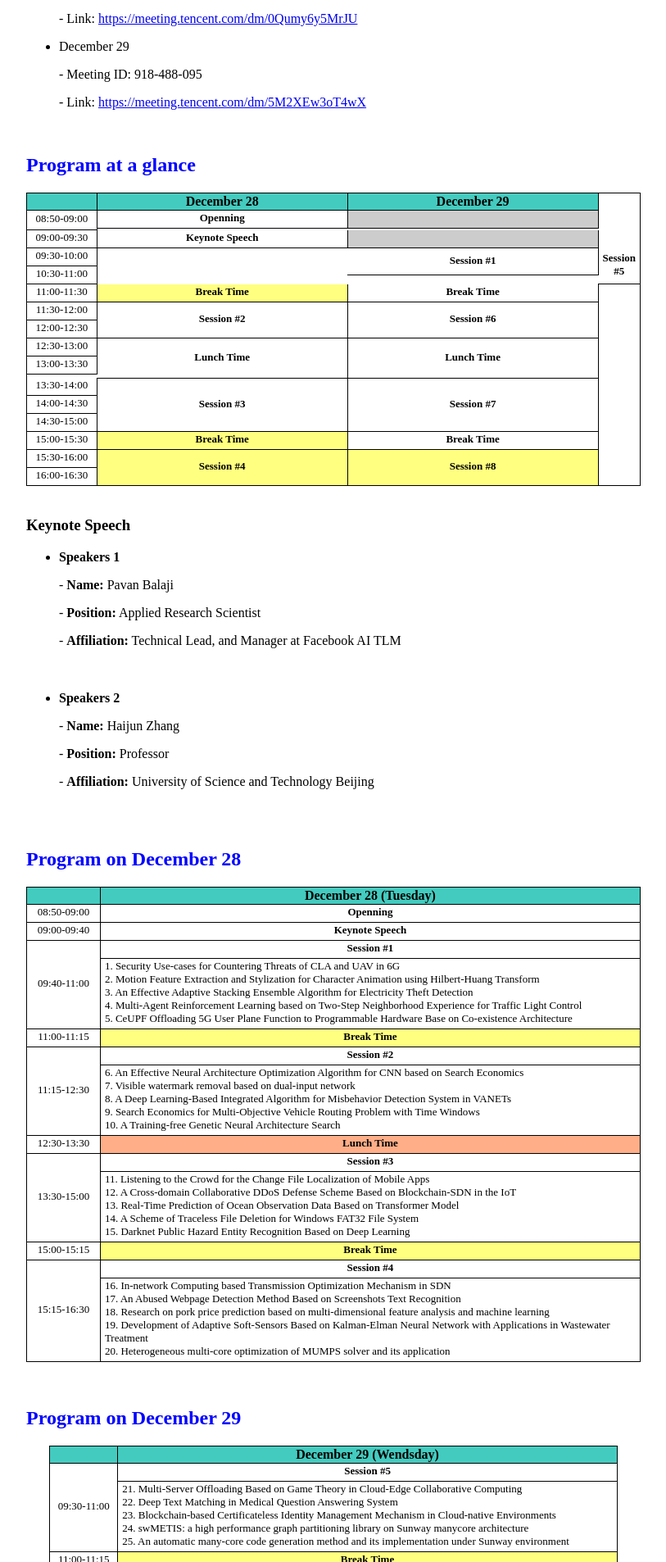
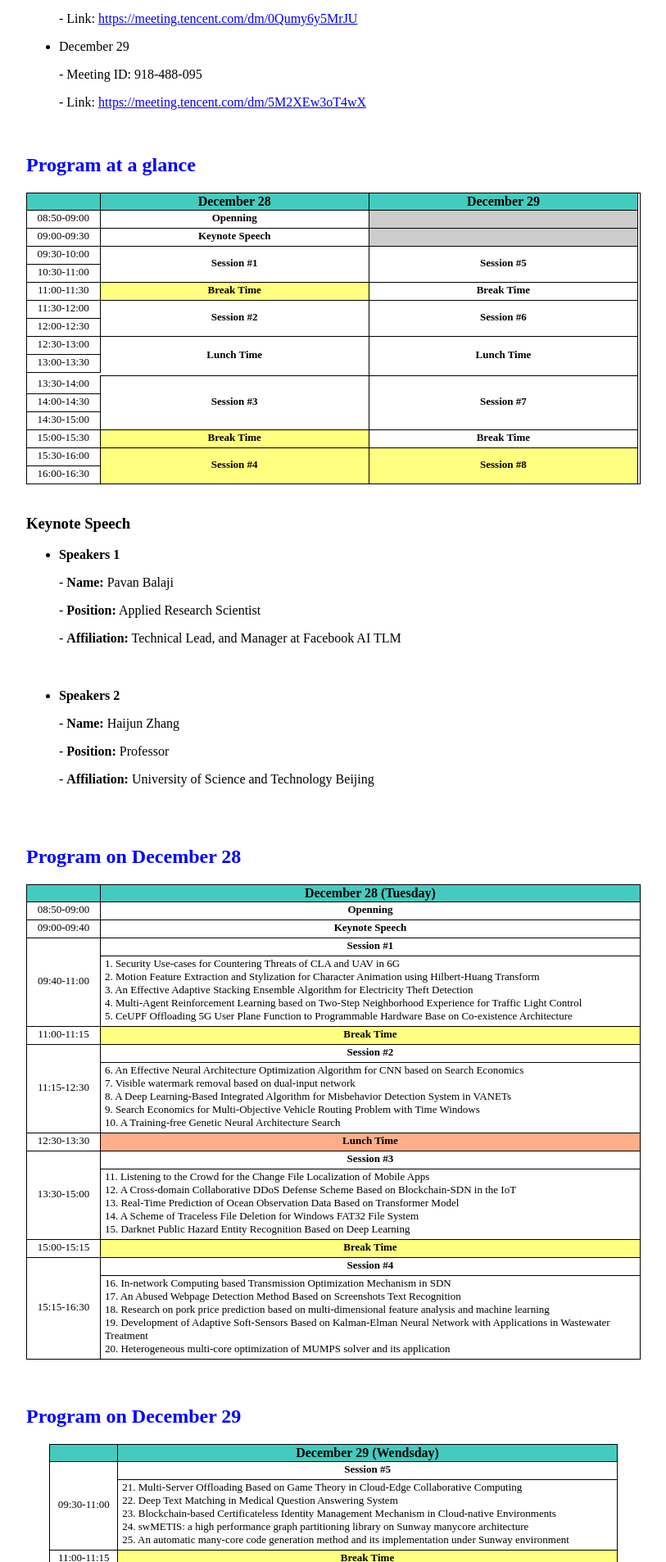
Before and after one commit to icea-conf/2021, a Jekyll site: the page built from program/index.html, in a window 1280 px wide. Shown: the part 591-2497 px from the top of the page at 82% size, without its empty margins (233-1046 px from the left). Built offline with Jekyll 4.4.1, drawn with Linux system fonts in a browser that asks for light colours.

Commit message:
Update index.html

```diff
--- a/program/index.html
+++ b/program/index.html
@@ -31,15 +31,15 @@
 
                          <tr>
                               <td class="tcontent4" rowspan="3">08:50-09:00</td>
-                              <td class="tcontent4" rowspan="2"><b>Openning</b></td>
-                              <td class="tcontent4" rowspan="2"style="background-color:#CCCCCC"></td>
+                              <td class="tcontent4" rowspan="3"><b>Openning</b></td>
+                              <td class="tcontent4" rowspan="3"style="background-color:#CCCCCC"></td>
                          </tr>
                          <tr><td></td></tr>
                          <tr><td></td></tr>
 
                          <tr>
                               <td class="tcontent4" rowspan="3">09:00-09:30</td>
-                              <td class="tcontent4" rowspan="4"><b>Keynote Speech</b></td>
+                              <td class="tcontent4" rowspan="3"><b>Keynote Speech</b></td>
                               <td class="tcontent4" rowspan="3" style="background-color:#CCCCCC"></td>
                          </tr>
                          <tr><td></td></tr>
@@ -47,7 +47,7 @@
 
                          <tr>
                               <td class="tcontent4" rowspan="3">09:30-10:00</td>
-                              <td class="tcontent4" rowspan="5"><b>Session #1</b></td>
+                              <td class="tcontent4" rowspan="6"><b>Session #1</b></td>
                               <td class="tcontent4" rowspan="6"><b>Session #5</b></td>
                          </tr>
                          <tr><td></td></tr>
```
